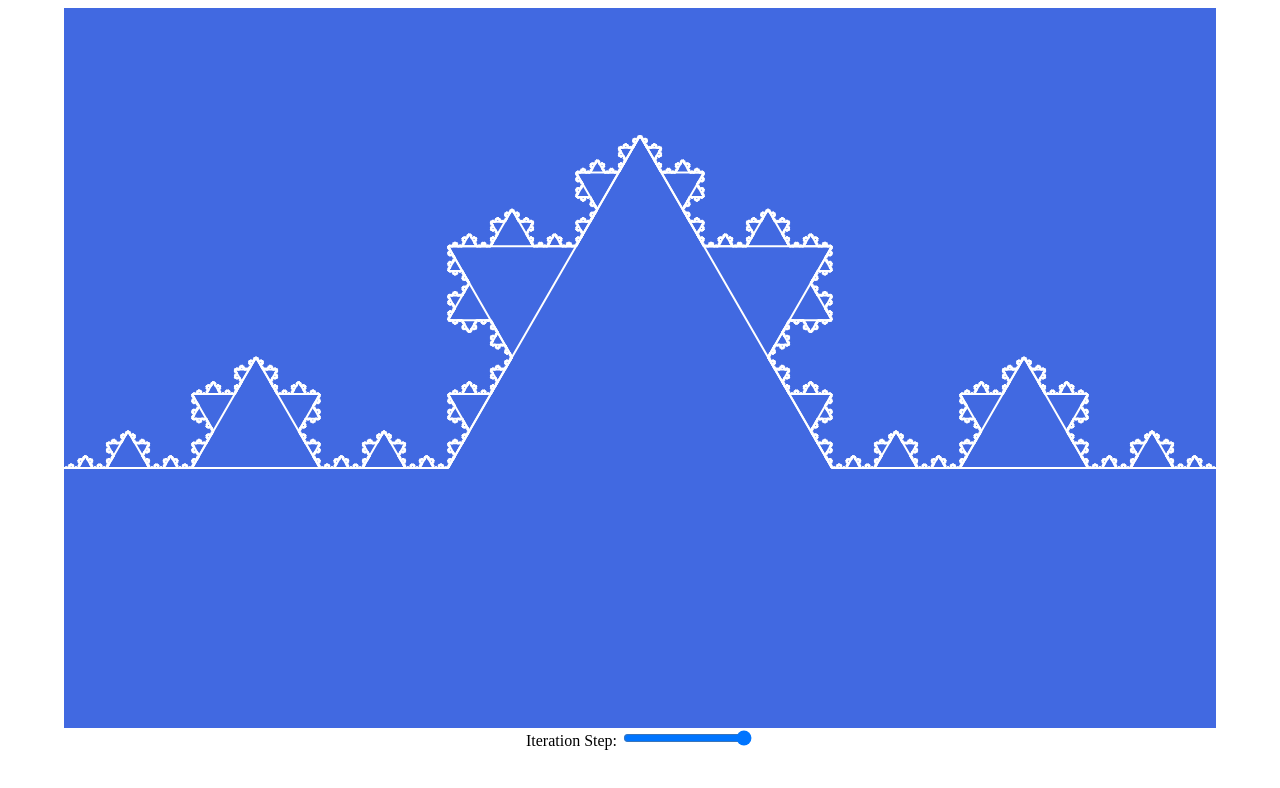
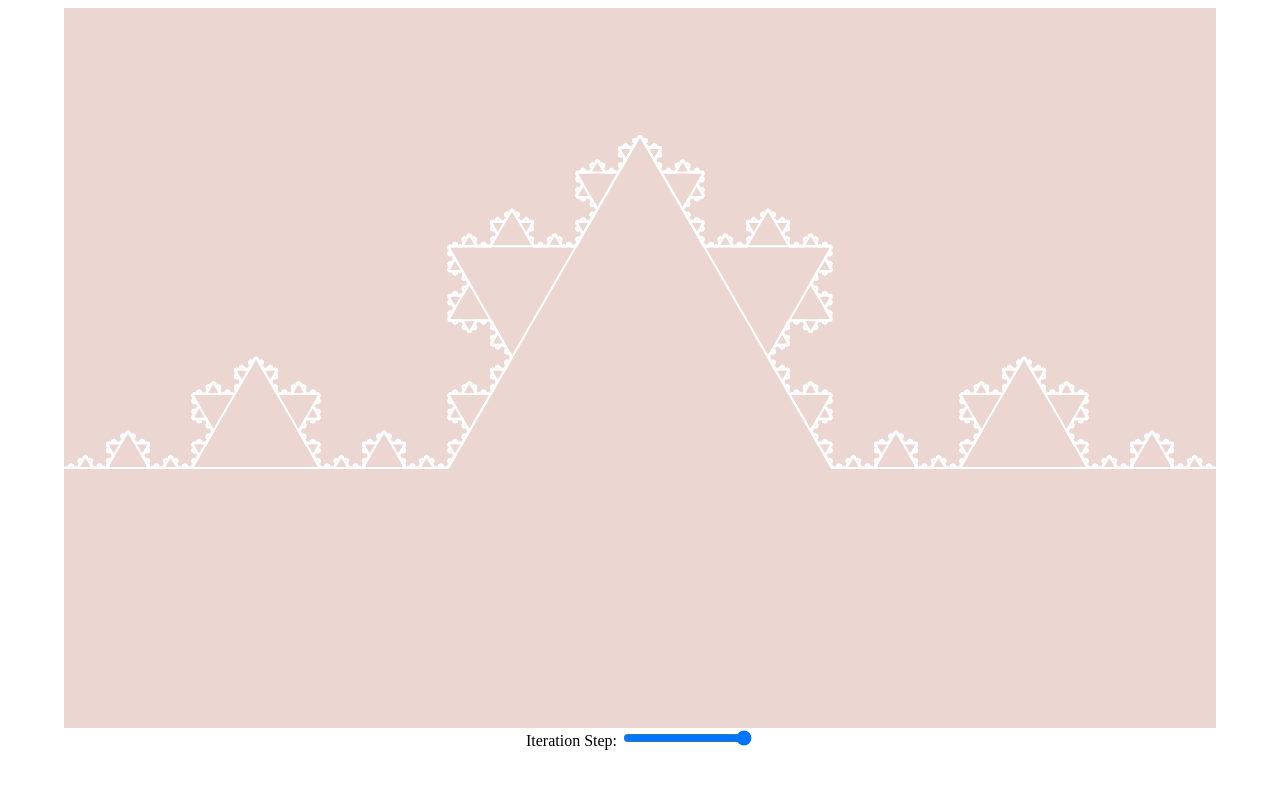
Before and after one commit to abbygee/mathProj, a plain HTML site: page index.html in a window 1280 px wide. Drawn offline with Linux system fonts and the light colour scheme.

Commit message:
final commit

```diff
--- a/script.js
+++ b/script.js
@@ -8,7 +8,7 @@ window.onload = function() {
     cx = canvas.width / 2;
     cy = canvas.height / 2;
     ctx.translate(cx, cy);
-    ctx.fillStyle = "#4169E1";
+    ctx.fillStyle = "#ecd6d2";
     ctx.lineWidth = 2;
     ctx.fillRect(-cx, -cy, 2 * cx, 2 * cy);
     ctx.strokeStyle = "white";
--- a/styles.css
+++ b/styles.css
@@ -1,3 +1,6 @@
+body{
+    font-family: Vogue;
+}
 canvas {
     border: 20px #334185;
     margin: auto;
```
